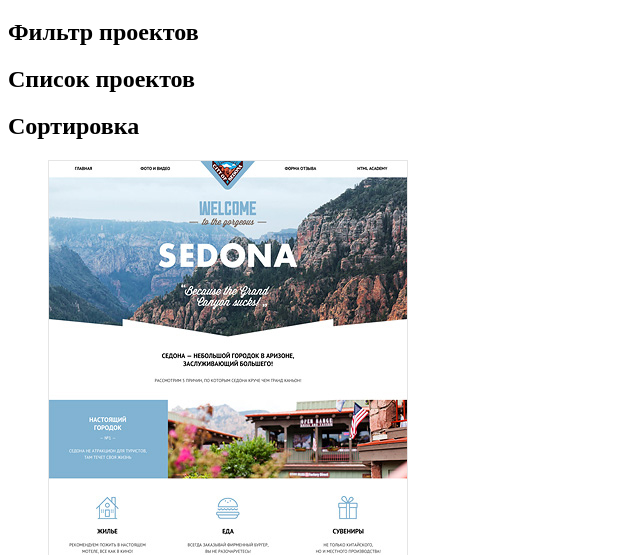
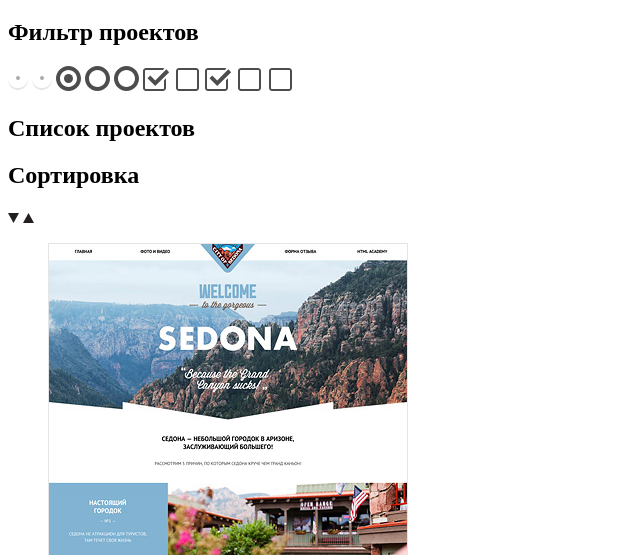
Before and after one commit to FanduSasha/1333211-nerds-27, a plain HTML site: page catalog.html in a window 1280 px wide. Shown: the part 245-800 px from the top of the page, without its empty margins (0-640 px from the left). Drawn offline with Linux system fonts and the light colour scheme.

Commit message:
продолжаем подготовку графики
Дополнительное задание после третьей лекции, подключила картинки слайдера в индекс и форм в каталоге

```diff
--- a/catalog.html
+++ b/catalog.html
@@ -23,11 +23,23 @@
       <h1 class="page-title">Магазин готовых шаблонов</h1>
       <section class="filters">
         <h2 class="visually-hidden">Фильтр проектов</h2>
+        <img src="img/filter-button.svg" width="20" height="23" alt="Бегунок фильтра">
+        <img src="img/filter-button-copy.svg" width="20" height="23" alt="Бегунок фильтра 2">
+        <img src="img/radio-on.svg" width="25" height="25" alt="Выбрана адаптивная сетка">
+        <img src="img/radio-off.svg" width="25" height="25" alt="Фиксированная сетка">
+        <img src="img/radio-off.svg" width="25" height="25" alt="Резиновая сетка">
+        <img src="img/checkbox-on.svg" width="27" height="23" alt="Особенности Слайдер">
+        <img src="img/checkbox-off.svg" width="27" height="23" alt="Особенности блок преимуществ">
+        <img src="img/checkbox-on.svg" width="27" height="23" alt="Особенности Новости">
+        <img src="img/checkbox-off.svg" width="27" height="23" alt="Особенности Галерея">
+        <img src="img/checkbox-off.svg" width="27" height="23" alt="Особенности Корзина">
         <!-- Здесь будет форма -->
       </section>
       <section class="catalog">
         <h2 class="visually-hidden">Список проектов</h2>
         <h2 class="visually-hidden">Сортировка</h2>
+        <img src="img/icon-down-dir.svg" width="11" height="10" alt="Стрелка вниз">
+        <img src="img/icon-up-dir.svg" width="11" height="10" alt="Стрелка вверх">
         <!-- Здесь будет форма -->
         <ul class="catalog-list">
           <li class="catalog-item">
```
Also changed, not shown: index.html (+1 -4 lines), img/filter-button-copy.svg (added), img/slide1.png (added).
